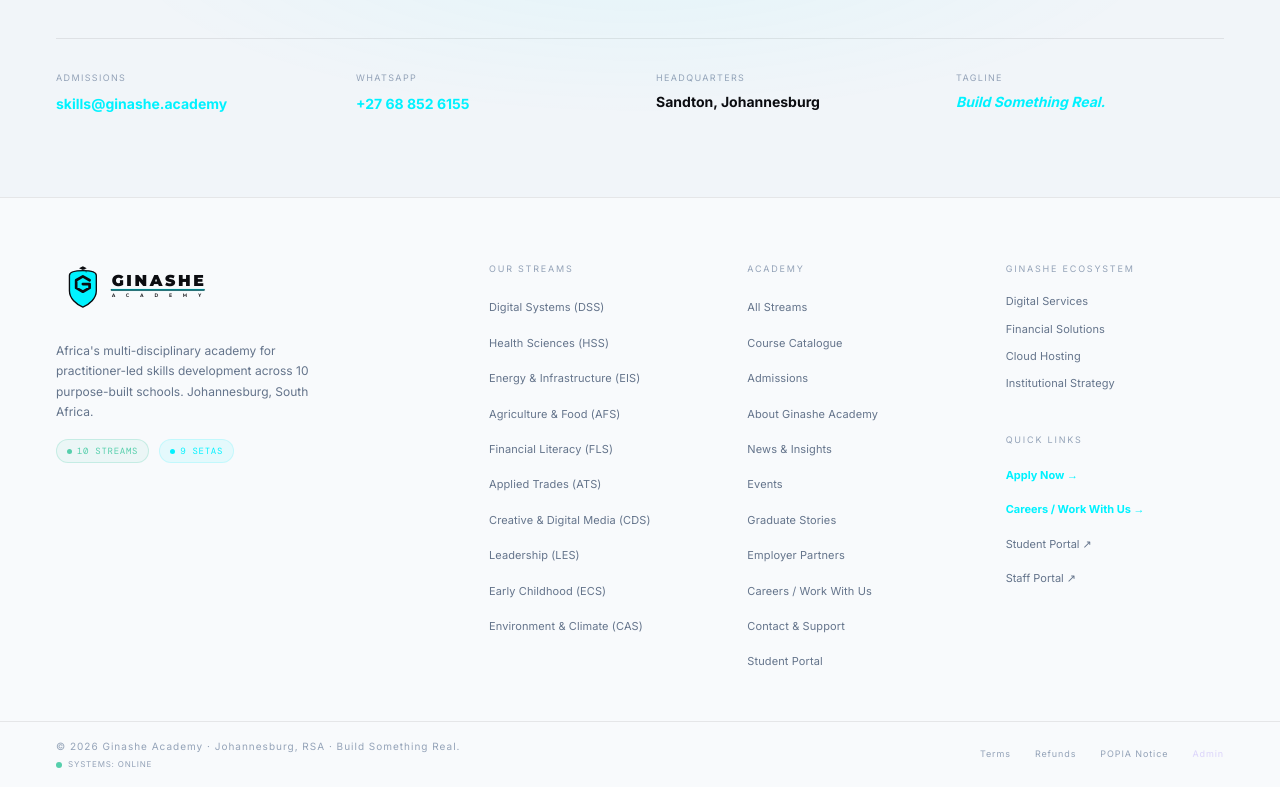
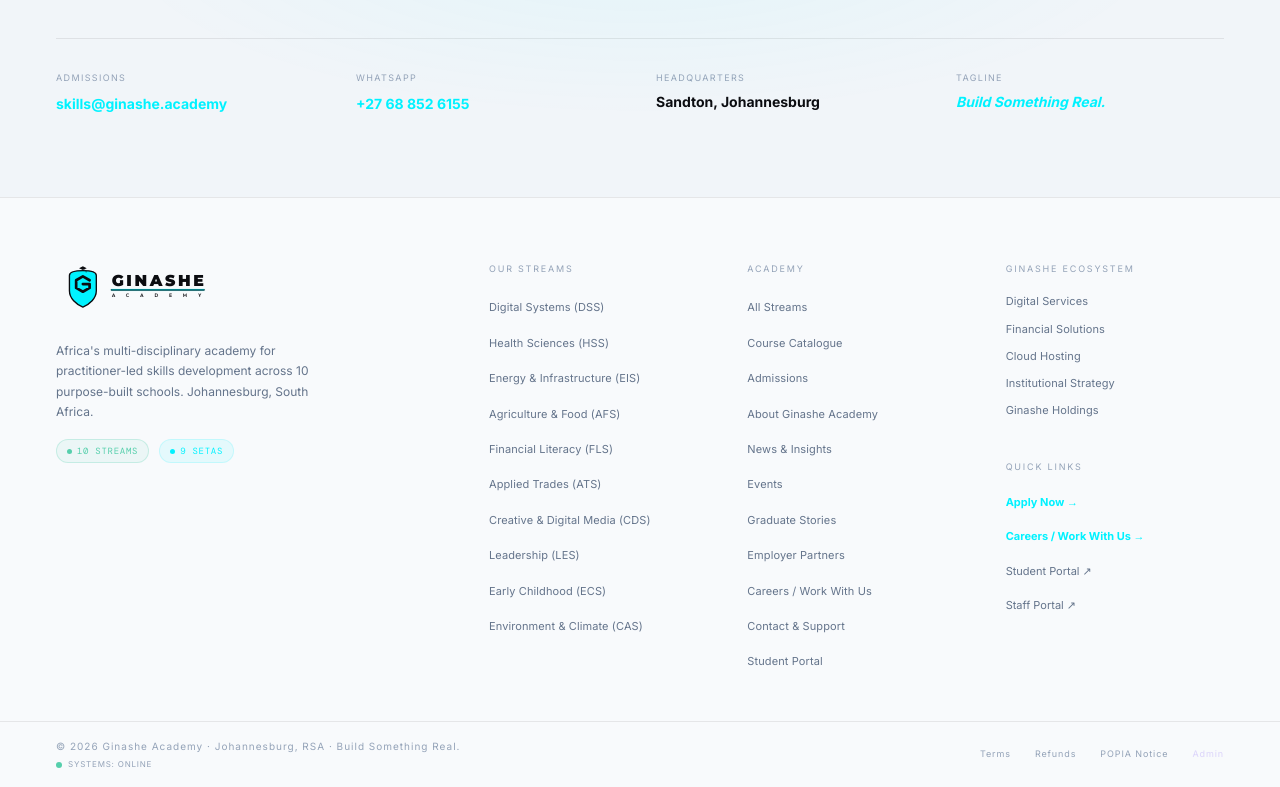
Before and after one commit to ginandnatalie/ginashe-academy, a React (Vite) app: page / in a window 1280 px wide. Shown: the part 4322-5109 px from the top of the page. Built offline with nearby package versions, Linux system fonts and the light colour scheme; no server answers; the database is empty; a web font is replaced by a local one.

Commit message:
Add Ginashe Holdings to Ecosystem footer links

```diff
--- a/src/components/Footer.tsx
+++ b/src/components/Footer.tsx
@@ -203,7 +203,8 @@
               { label: 'Digital Services', href: 'https://digital.ginashe.academy' },
               { label: 'Financial Solutions', href: 'https://finance.ginashe.academy' },
               { label: 'Cloud Hosting', href: 'https://hosting.ginashe.academy' },
-              { label: 'Institutional Strategy', href: 'https://strategy.ginashe.academy' }
+              { label: 'Institutional Strategy', href: 'https://strategy.ginashe.academy' },
+              { label: 'Ginashe Holdings', href: 'https://www.ginashe.co.za' }
             ].map((link) => (
               <li key={link.label}>
                 <a
```
